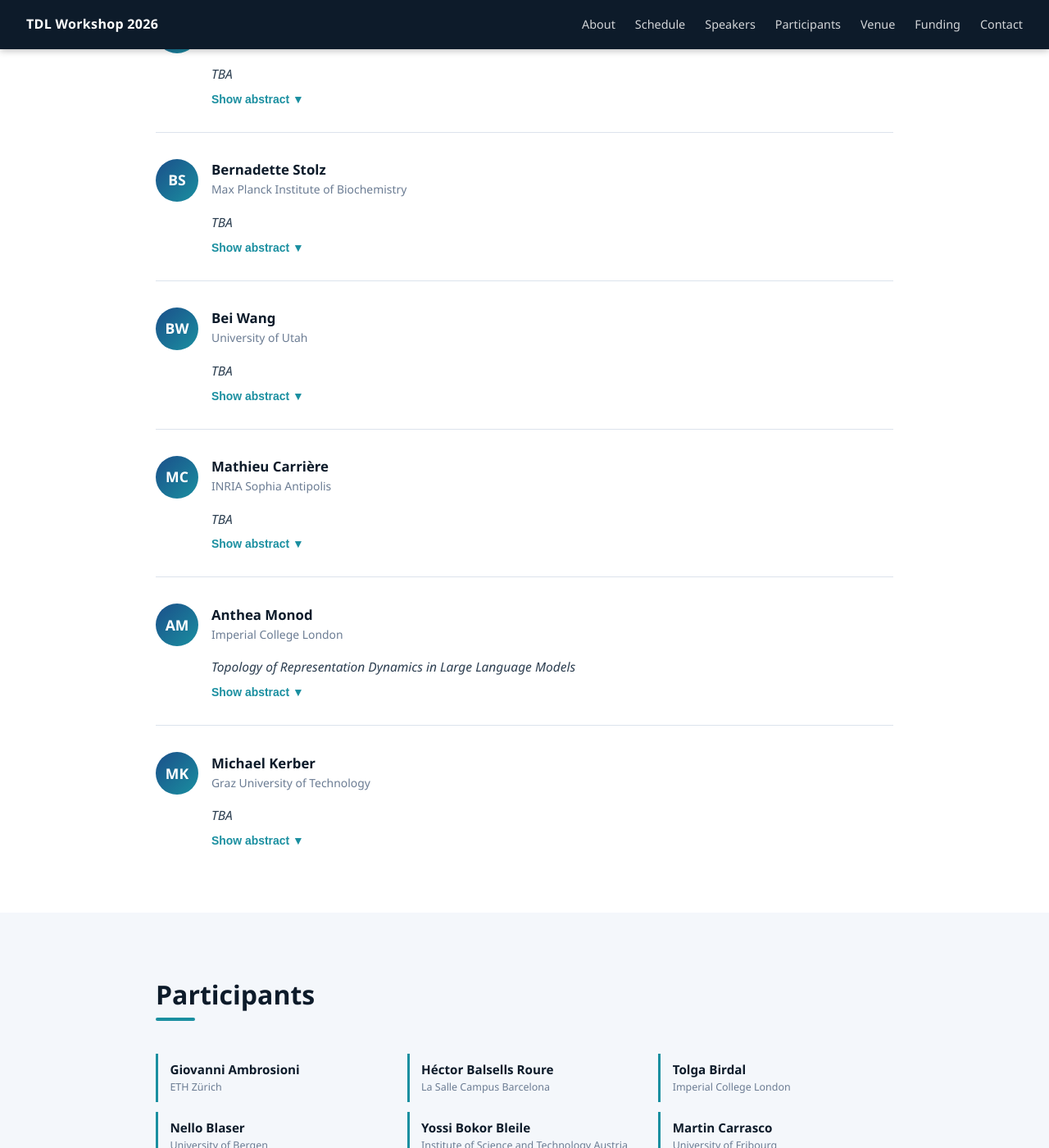
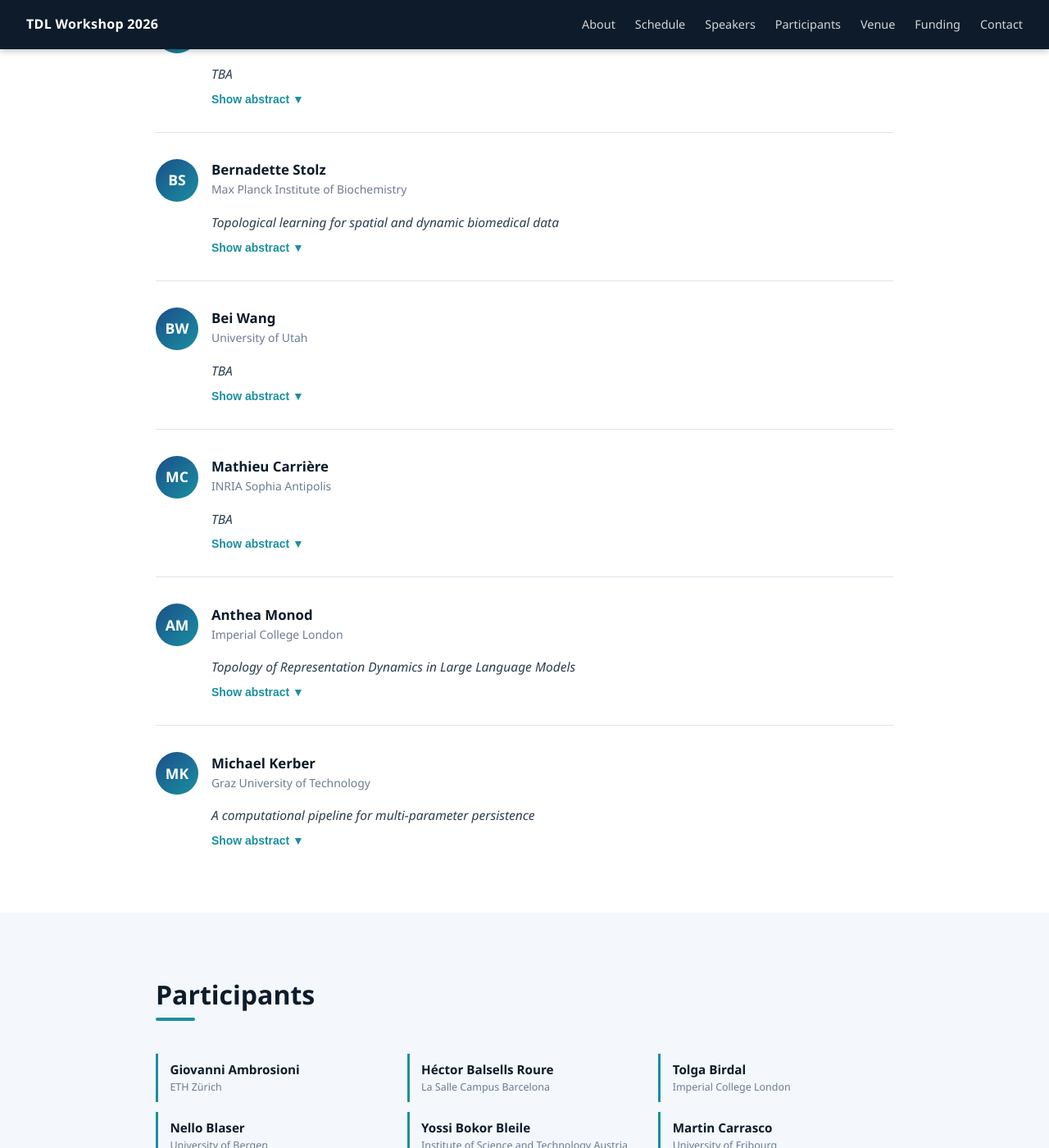
Before and after one commit to aidos-lab/tdl-workshop, a Jekyll site: the page built from index.html, in a window 1280 px wide and 1400 px high, scrolled down 3168 px. Shown: the whole window at 82% size. Built offline with Jekyll 4.4.1, drawn with Linux system fonts in a browser that asks for light colours; some of the changed lines change nothing that is shown.

Commit message:
new titles and abstracts

```diff
--- a/_data/speakers.yml
+++ b/_data/speakers.yml
@@ -35,9 +35,9 @@
   affiliation: Max Planck Institute of Biochemistry
   initials: BS
   website: https://bernadettestolz.me/
-  talk_title: TBA
+  talk_title: Topological learning for spatial and dynamic biomedical data
   abstract: |
-    TBA
+    Topological data analysis (TDA) offers powerful tools for studying biological phenomena. In this talk, I will present recent applications to spatial and dynamic biomedical data. First, I will discuss topological model selection in tumour-induced angiogenesis, where TDA combined with approximate Bayesian computation enables parameter inference and objective comparison of spatial models. Second, I will present two relational TDA techniques based on Dowker and Witness complexes that encode spatial relation in multispecies data, i.e. datasets with multiple subtypes of data points. Our relational TDA features can extract biological insight and integrate naturally with popular machine learning approaches for spatial data, such as graph neural networks. Finally, I will show how we can apply path signatures to capture underlying structural relations in time series of multivariate dynamical processes, such as neural recordings.
 
 - name: Bei Wang
   affiliation: University of Utah
@@ -67,6 +67,6 @@
   affiliation: Graz University of Technology
   initials: MK
   website: https://www.geometrie.tugraz.at/kerber/
-  talk_title: TBA
+  talk_title: A computational pipeline for multi-parameter persistence
   abstract: |
-    TBA
+    Efficient computational tools for generating and processing multi-filtered filtrations have become increasingly available over the past few years. I will survey some of the algorithmic advances from our research group and demonstrate how they connect with each other to form computational pipelines. These tools enable multi-parameter analyses of point clouds of sizes that were previously out of reach.
```
